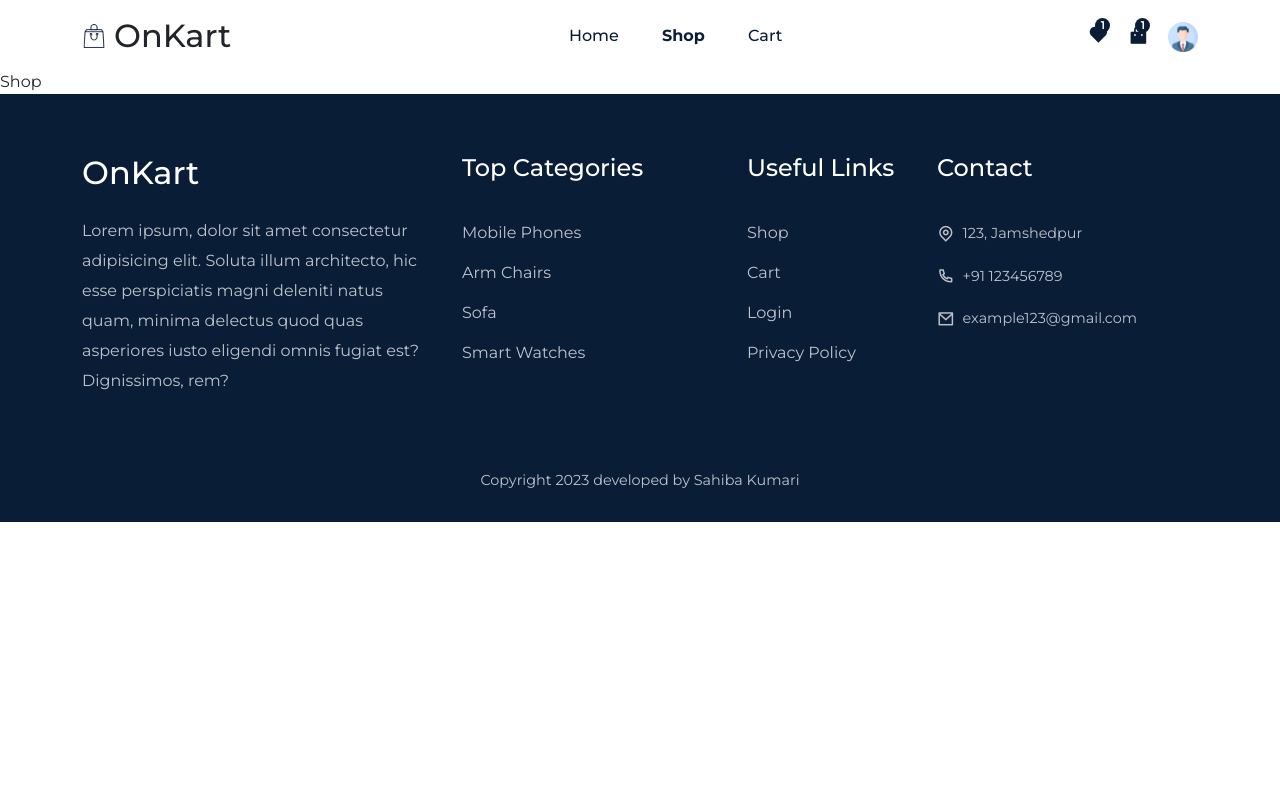
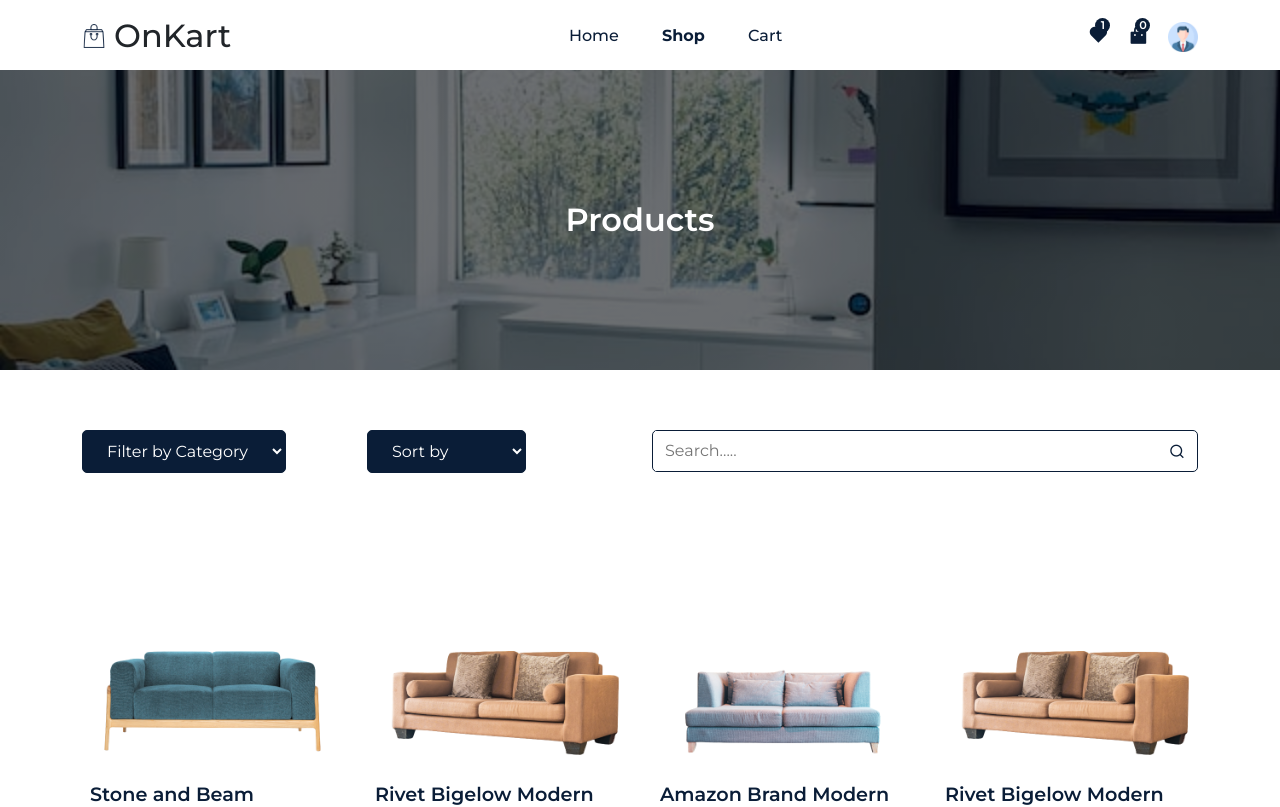
Before and after one commit to sahiba0915/OnKart, a React (Create React App) app: page /shop in a window 1280 px wide. Shown: the top 807 px of the page. Built offline with nearby package versions, Linux system fonts and the light colour scheme.

Commit message:
feat: added cart and filter functionality

```diff
--- a/package.json
+++ b/package.json
@@ -14,6 +14,7 @@
     "react-redux": "^8.0.2",
     "react-router-dom": "^6.3.0",
     "react-scripts": "^5.0.1",
+    "react-toastify": "^9.1.1",
     "reactstrap": "^9.1.4",
     "remixicon": "^2.5.0",
     "web-vitals": "^2.1.4"
--- a/src/components/Header/Header.jsx
+++ b/src/components/Header/Header.jsx
@@ -5,6 +5,7 @@ import { Container, Row } from 'reactstrap';
 import logo from '../../assets/images/eco-logo.png';
 import userIcon from '../../assets/images/user-icon.png';
 import { motion } from 'framer-motion';
+import { useSelector } from 'react-redux';
 
 const nav_links= [
   {
@@ -25,6 +26,7 @@ const nav_links= [
 
 const Header = () => {
   const headerRef = useRef(null);
+  const totalQuantity = useSelector(state=> state.cart.totalQuantity);
 
   const menuRef = useRef(null);
 
@@ -78,7 +80,7 @@ const Header = () => {
             </span>
             <span className='cart_icon'>
               <i className="ri-shopping-bag-fill"></i>
-              <span className="badge">1</span>
+              <span className="badge">{totalQuantity}</span>
             </span>
             <span><motion.img whileTap={{scale: 1.2}} src={userIcon} alt="user-icon" /></span>
             <div className="mobile-menu">
--- /dev/null
+++ b/src/components/UI/CommonSection.jsx
@@ -0,0 +1,15 @@
+import React from 'react';
+import { Container } from 'reactstrap';
+import '../../styles/common-section.css';
+
+const CommonSection = ({title}) => {
+  return (
+    <section className="common-section">
+        <Container className="text-center">
+        <h1>{title}</h1>
+        </Container>
+    </section>
+  )
+}
+
+export default CommonSection
--- a/src/components/UI/ProductCard.jsx
+++ b/src/components/UI/ProductCard.jsx
@@ -5,6 +5,7 @@ import { Col } from 'reactstrap';
 import { Link } from 'react-router-dom';
 import { useDispatch } from 'react-redux';
 import { cartActions } from '../../redux/slices/cartSlice';
+import { toast } from 'react-toastify';
 
 const ProductCard = ({item}) => {
 
@@ -18,7 +19,7 @@ const ProductCard = ({item}) => {
       image: item.imgUrl
   }))
 
-  alert ('Product added to cart')
+ toast('Product added successfully');
   }
   return (
     <Col lg='3' md='4' className='mb-2'>
--- a/src/index.js
+++ b/src/index.js
@@ -5,6 +5,8 @@ import "bootstrap/dist/css/bootstrap.css";
 import { BrowserRouter } from "react-router-dom";
 import store from "./redux/store";
 import { Provider } from "react-redux";
+import { ToastContainer } from "react-toastify";
+import 'react-toastify/dist/ReactToastify.css';
 
 import App from "./App";
 
@@ -12,9 +14,16 @@ const root = ReactDOM.createRoot(document.getElementById("root"));
 root.render(
   <React.StrictMode>
     <BrowserRouter>
-    <Provider store = {store}>
-    <App />
-    </Provider>
+      <Provider store={store}>
+        <ToastContainer
+          theme="dark"
+          position="top-right"
+          autoClose={3000}
+          closeOnClick
+          pauseOnHover={false}
+        />
+        <App />
+      </Provider>
     </BrowserRouter>
   </React.StrictMode>
 );
--- a/src/pages/Shop.jsx
+++ b/src/pages/Shop.jsx
@@ -1,8 +1,114 @@
-import React from 'react'
+import React,{useState} from 'react';
+import Helmet from '../components/Helmet/Helmet';
+import CommonSection from '../components/UI/CommonSection';
+import {Container, Row, Col} from "reactstrap";
+import '../styles/shop.css';
+import products from '../assets/data/products';
+import ProductList from '../components/UI/ProductList';
 
 const Shop = () => {
+
+  const [productsData, setProducts] = useState(products);
+  const handleFilter = (e) => {
+    const filterValue = e.target.value;
+    if(filterValue==="sofa"){
+      const filteredProducts = products.filter(
+        (item) => item.category === "sofa"
+      )
+
+      setProducts(filteredProducts);
+    }
+
+    if(filterValue==="chair"){
+      const filteredProducts = products.filter(
+        (item) => item.category === "chair"
+      )
+
+      setProducts(filteredProducts);
+    }
+
+    if(filterValue==="mobile"){
+      const filteredProducts = products.filter(
+        (item) => item.category === "mobile"
+      )
+
+      setProducts(filteredProducts);
+    }
+
+    if(filterValue==="watch"){
+      const filteredProducts = products.filter(
+        (item) => item.category === "watch"
+      )
+
+      setProducts(filteredProducts);
+    }
+
+    if(filterValue==="wireless"){
+      const filteredProducts = products.filter(
+        (item) => item.category === "wireless"
+      )
+
+      setProducts(filteredProducts);
+    }
+
+
+
+  }
+
+  const handleSearch = (e) => {
+    const searchItem = e.target.value;
+    const searchedProduct = products.filter(item => item.productName.toLowerCase().includes(searchItem.toLowerCase()));
+
+    setProducts(searchedProduct);
+  }
   return (
-    <div>Shop</div>
+    <Helmet title='Shop'>
+      <CommonSection title="Products"/>
+
+      <section>
+        <Container>
+          <Row>
+            <Col lg='3' md='3'>
+              <div className="filter-widget">
+                <select onChange={handleFilter}>
+                <option>Filter by Category</option>
+                  <option value="sofa">Sofa</option>
+                  <option value="mobile">Mobile</option>
+                  <option value="chair">Chair</option>
+                  <option value="watch">Watch</option>
+                  <option value="wireless">Wireless</option>
+                </select>
+                </div>
+            </Col>
+            <Col lg='3' md='3'>
+            <div className="filter-widget">
+            <select>
+                <option>Sort by</option>
+                  <option value="ascending">Ascending</option>
+                  <option value="descending">Descending</option>
+            </select>
+            </div>
+            </Col>
+            <Col lg='6' md='6'>
+              <div className="search-box">
+                <input type="text" placeholder='Search.....' onChange={handleSearch}/>
+                <span><i class="ri-search-line"></i></span>
+              </div>
+            </Col>
+          </Row>
+        </Container>
+      </section>
+
+      <section>
+        <Container>
+          <Row>
+            {
+              productsData.length === 0 ? <h1>No products are found!</h1> : <ProductList data={productsData}/>
+            }
+          </Row>
+        </Container>
+      </section>
+    </Helmet>
   )
 }
 
--- a/src/redux/slices/cartSlice.js
+++ b/src/redux/slices/cartSlice.js
@@ -35,9 +35,6 @@ const cartSlice = createSlice({
         }
 
         state.totalAmount = state.cartItems.reduce((total, item) => total + Number(item.price) * Number(item.quantity))
-        console.log(state.totalQuantity);
-        console.log(state.cartItems);
-        console.log(newItem);
     }
   }
 });
--- /dev/null
+++ b/src/styles/common-section.css
@@ -0,0 +1,14 @@
+.common-section {
+    background: linear-gradient(rgba(0,0,0,0.562),rgba(0,0,0,0.562)),url('../assets/images/bedroom.jpg') no-repeat center center;
+    background-size: cover;
+    padding: 100px 10px;
+    height: 300px;
+    display: flex;
+    align-items: center;
+    justify-content: center;
+}
+
+.common-section h1 {
+    color: #fff;
+    font-weight: 600;
+}
--- /dev/null
+++ b/src/styles/shop.css
@@ -0,0 +1,39 @@
+.filter-widget select {
+    padding: 10px 20px;
+    border: 1px solid var(--primary-color);
+    cursor: pointer;
+    border-radius: 5px;
+    background: var(--primary-color);
+    color: #fff;
+}
+
+.filter-widget select:focus{
+    outline: none !important;
+}
+
+.filter-widget select option {
+    font-size: 0.9rem;
+}
+
+.search-box {
+    width: 100%;
+    display: flex;
+    align-items: center;
+    justify-content: space-between;
+    border: 1px solid var(--primary-color);
+    border-radius: 5px;
+    padding-right:12px;
+    padding-left: 2px;
+    cursor: pointer;
+}
+
+.search-box input {
+    border: none;
+    outline: none;
+    width: 100%;
+    padding: 8px 10px;
+}
+
+.search-box span {
+    color: var(--primary-color);
+}
```
Also changed, not shown: 1 other file (tests, documents, lock files or other folders).
